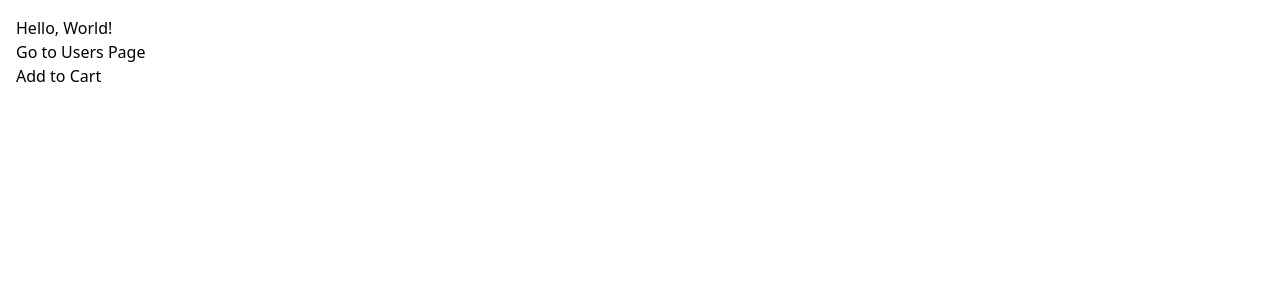
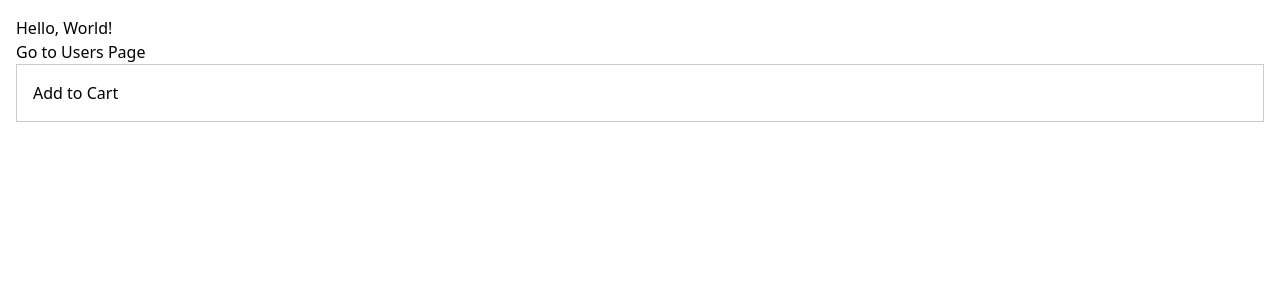
Before and after one commit to LiliaBituk/Software_Engineering_labs, a Next.js app in the folder lab2/my-app/: page / in a window 1280 px wide. Shown: the top 300 px of the page. Built offline with nearby package versions, Linux system fonts and the light colour scheme.

Commit message:
develop: CSS Module

```diff
--- /dev/null
+++ b/lab2/my-app/app/components/product-card /product-card.module.css
@@ -0,0 +1,4 @@
+.card {
+    padding: 1rem;
+    border: 1px solid #ccc;
+  }
--- /dev/null
+++ b/lab2/my-app/app/components/product-card /product-card.tsx
@@ -0,0 +1,13 @@
+import React from 'react'
+import AddToCart from '../add-to-cart/add-to-cart';
+import styles from './product-card.module.css';
+
+const ProductCard = () => {
+  return (
+    <div className={styles.card}>
+        <AddToCart />
+    </div>
+  )
+}
+
+export default ProductCard;
--- a/lab2/my-app/app/components/product-card.tsx
+++ /dev/null
@@ -1,12 +0,0 @@
-import React from 'react'
-import AddToCart from './add-to-cart';
-
-const ProductCard = () => {
-  return (
-    <div>
-       <AddToCart />
-    </div>
-  )
-}
-
-export default ProductCard;
--- a/lab2/my-app/app/page.tsx
+++ b/lab2/my-app/app/page.tsx
@@ -1,5 +1,5 @@
 import Link from 'next/link';
-import ProductCard from "./components/product-card";
+import ProductCard from "./components/product-card /product-card";
 
 export default function Home() {
   return (
```
Also changed, not shown: lab2/my-app/app/components/add-to-cart/add-to-cart.tsx (renamed from lab2/my-app/app/components/add-to-cart.tsx).
